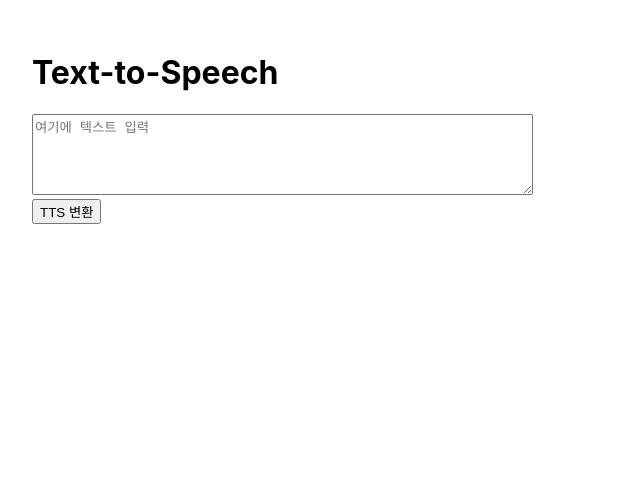
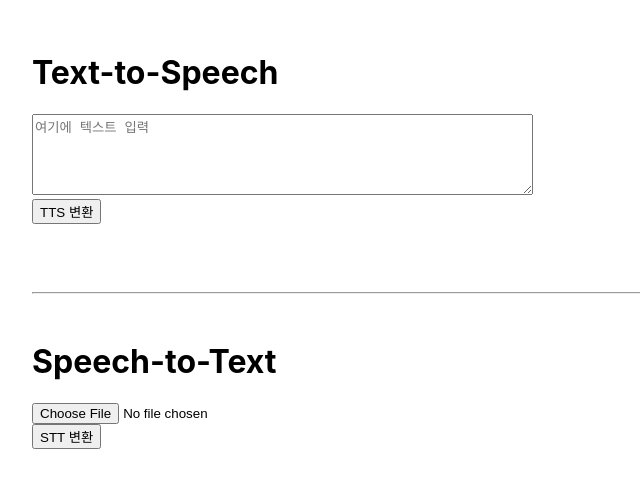
Before and after one commit to idealHyun/skala_voice_ai, a React (Create React App) app in the folder frontend/: page / in a window 1280 px wide. Shown: the top 488 px of the page, without its empty margins (0-640 px from the left). Built offline with nearby package versions, Linux system fonts and the light colour scheme.

Commit message:
feat: tss 기능 추가

```diff
--- a/frontend/src/App.js
+++ b/frontend/src/App.js
@@ -1,12 +1,16 @@
-import React, { useState } from 'react';
+import React, { useState, useRef } from 'react';
 
 function App() {
   const [text, setText] = useState('');
   const [audioSrc, setAudioSrc] = useState(null);
-  const [loading, setLoading] = useState(false);
+  const [loadingTTS, setLoadingTTS] = useState(false);
+
+  const [sttText, setSttText] = useState('');
+  const [loadingSTT, setLoadingSTT] = useState(false);
+  const audioInputRef = useRef(null);
 
   const handleTTS = async () => {
-    setLoading(true);
+    setLoadingTTS(true);
     const formData = new FormData();
     formData.append('text', text);
 
@@ -16,9 +20,7 @@ function App() {
         body: formData
       });
 
-      if (!response.ok) {
-        throw new Error('TTS 요청 실패');
-      }
+      if (!response.ok) throw new Error('TTS 요청 실패');
 
       const data = await response.json();
       setAudioSrc(`${process.env.REACT_APP_API_URL}${data.file_path}`);
@@ -26,7 +28,36 @@ function App() {
       console.error(error);
       alert('TTS 처리 중 오류 발생');
     } finally {
-      setLoading(false);
+      setLoadingTTS(false);
+    }
+  };
+
+  const handleSTT = async () => {
+    if (!audioInputRef.current.files[0]) {
+      alert('파일을 선택하세요');
+      return;
+    }
+
+    setLoadingSTT(true);
+    const formData = new FormData();
+    formData.append('audio', audioInputRef.current.files[0]);
+
+    try {
+      const response = await fetch(`${process.env.REACT_APP_API_URL}/api/stt`, {
+        method: 'POST',
+        body: formData,
+      });
+
+      if (!response.ok) throw new Error('STT 요청 실패');
+
+      const data = await response.json();
+      if (data.error) throw new Error(data.error);
+      setSttText(data.text);
+    } catch (error) {
+      console.error(error);
+      alert('STT 처리 중 오류 발생');
+    } finally {
+      setLoadingSTT(false);
     }
   };
 
@@ -41,12 +72,26 @@ function App() {
         placeholder="여기에 텍스트 입력"
       />
       <br />
-      <button onClick={handleTTS} disabled={loading}>
-        {loading ? '처리 중...' : 'TTS 변환'}
+      <button onClick={handleTTS} disabled={loadingTTS}>
+        {loadingTTS ? '처리 중...' : 'TTS 변환'}
       </button>
       <br /><br />
-      {audioSrc && (
-        <audio controls src={audioSrc} />
+      {audioSrc && <audio controls src={audioSrc} />}
+
+      <hr style={{ margin: '3rem 0' }} />
+
+      <h1>Speech-to-Text</h1>
+      <input type="file" accept=".webm" ref={audioInputRef} />
+      <br />
+      <button onClick={handleSTT} disabled={loadingSTT}>
+        {loadingSTT ? '처리 중...' : 'STT 변환'}
+      </button>
+      <br /><br />
+      {sttText && (
+        <div>
+          <h3>인식된 텍스트:</h3>
+          <pre>{sttText}</pre>
+        </div>
       )}
     </div>
   );
```
